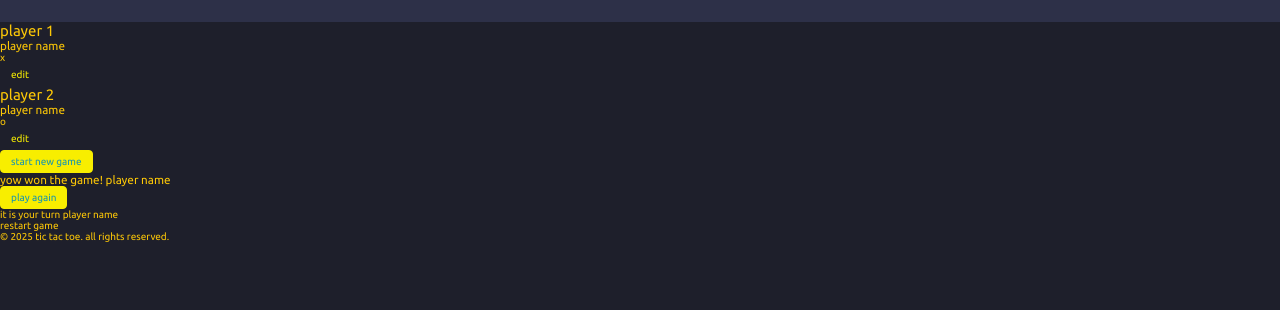
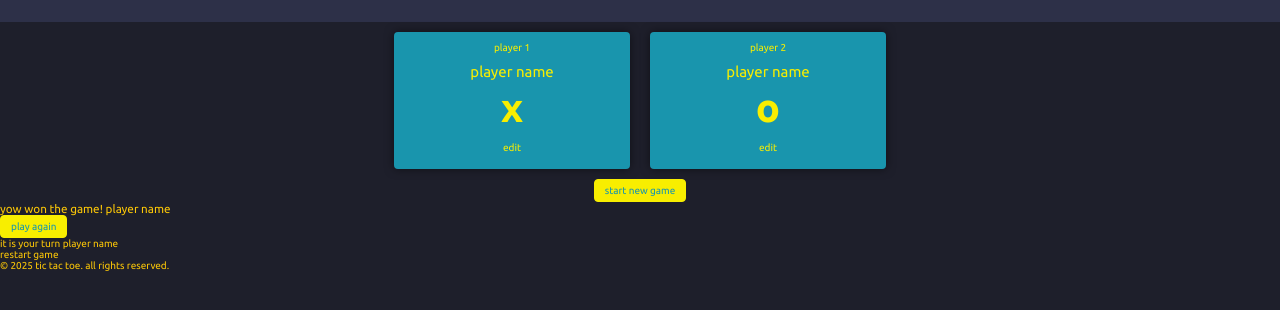
Before and after one commit to raizy21/tic-tac-toe, a plain HTML site: page index.html in a window 1280 px wide. Shown: the part 194-504 px from the top of the page. Drawn offline with Linux system fonts and the light colour scheme.

Commit message:
[code] styling the game config html

```diff
--- a/index.html
+++ b/index.html
@@ -54,7 +54,7 @@
             <article>
               <h2>player 1</h2>
               <h3>player name</h3>
-              <p>x</p>
+              <p class="player-symbol">x</p>
               <button class="btn btn-alt">edit</button>
             </article>
           </li>
@@ -62,7 +62,7 @@
             <article>
               <h2>player 2</h2>
               <h3>player name</h3>
-              <p>o</p>
+              <p class="player-symbol">o</p>
               <button class="btn btn-alt">edit</button>
             </article>
           </li>
--- a/styles/config.css
+++ b/styles/config.css
@@ -1,3 +1,4 @@
+/* start of config */
 #config-overlay {
   text-align: center;
 }
@@ -33,3 +34,51 @@
   margin-top: 3rem;
   gap: 2rem;
 }
+/* end of config */
+
+/* start of game configuration */
+#game-configuration {
+  margin-top: 3rem auto;
+  text-align: center;
+  width: 100%;
+}
+
+#game-configuration h2 {
+  font-size: 2rem;
+  color: var(--primary-color);
+}
+
+#game-configuration ol {
+  display: flex;
+  margin: 0 30%;
+}
+
+#game-configuration ol li {
+  margin: 1rem;
+  padding: 1rem;
+
+  width: 50%;
+  background-color: var(--accent-color);
+  border-radius: 4px;
+  box-shadow: 0 0 10px rgba(0, 0, 0, 0.5);
+}
+
+#game-configuration h2 {
+  font-size: 1rem;
+  margin-bottom: 1rem;
+  color: var(--primary-color);
+}
+
+#game-configuration h3 {
+  font-size: 1.5rem;
+  margin: 0.5rem 0;
+  color: var(--primary-color);
+}
+
+.player-symbol {
+  font-size: 4rem;
+  font-weight: 700;
+  color: var(--primary-color);
+  margin: 0.5rem 0;
+}
+/* end of game configuration */
```
